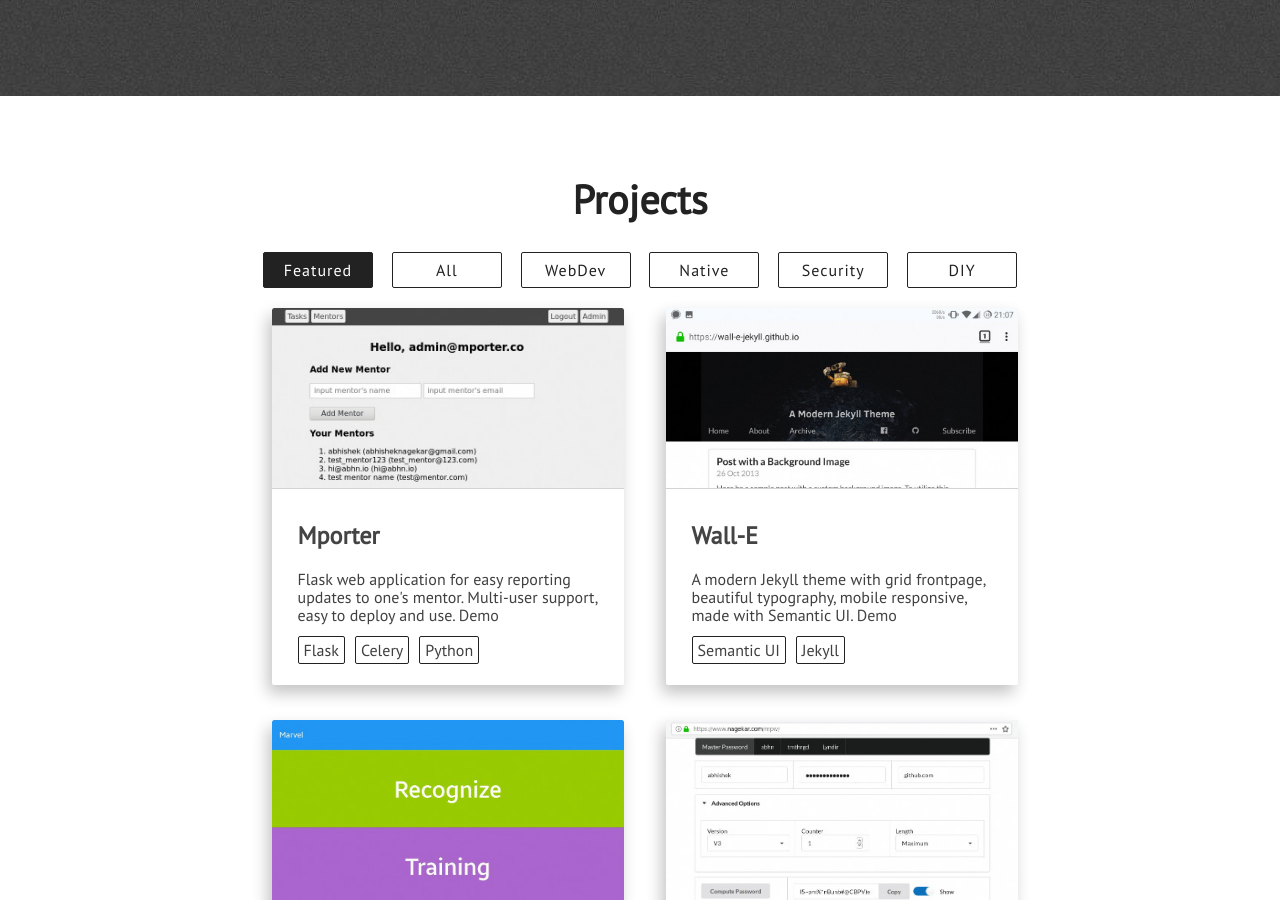
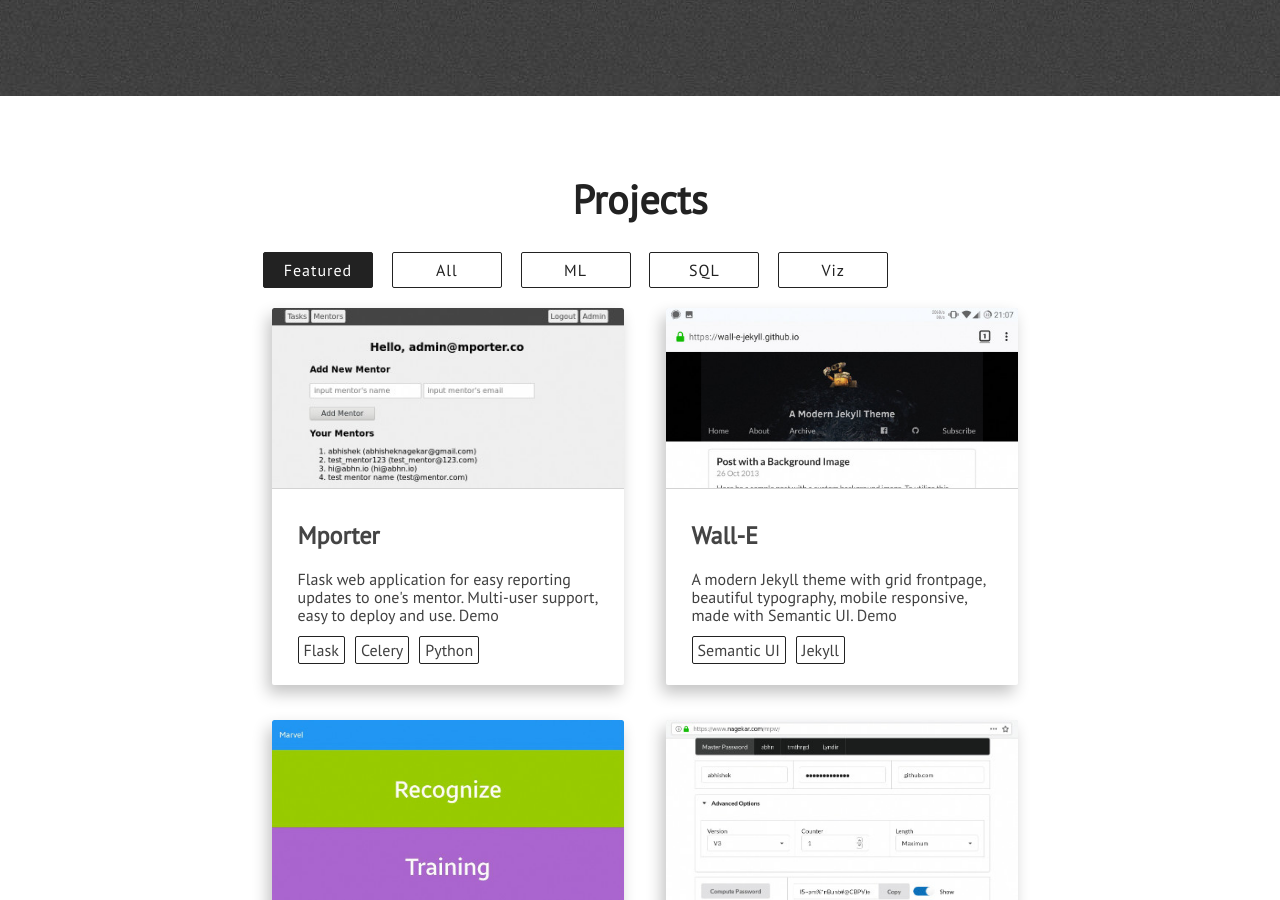
Before and after one commit to KaylynNguyen97/KaylynNguyen97.github.io, a Jekyll site: the page built from index.html, in a window 1280 px wide and 900 px high, scrolled down 2804 px. Built offline with Jekyll 4.4.1, drawn with Linux system fonts in a browser that asks for light colours; nearby versions of some CDN libraries.

Commit message:
Update projects.html

```diff
--- a/_includes/projects.html
+++ b/_includes/projects.html
@@ -3,19 +3,41 @@
         <div class="full-width">
             <div class="section-heading" id="featured-projects-text">Projects</div>
 
-                <div class="project-technologies">
+            <div class="project-technologies">
+                <a id="featured" class="semi-transparent-button with-border white-button" onclick="selected('featured')">Featured</a>
+                <a id="all" class="semi-transparent-button with-border white-button" onclick="selected('all')">All</a>
+                <a id="ml" class="semi-transparent-button with-border white-button" onclick="selected('ml')">ML</a>
+                <a id="sql" class="semi-transparent-button with-border white-button" onclick="selected('sql')">SQL</a>
+                <a id="viz" class="semi-transparent-button with-border white-button" onclick="selected('viz')">Viz</a>
+            </div>
 
-                    <a id="featured" class="semi-transparent-button with-border white-button" onclick="selected('featured')">Featured</a>
-                    <a id="all" class="semi-transparent-button with-border white-button" onclick="selected('all')">All</a>
-                    <a id="webdev" class="semi-transparent-button with-border white-button" onclick="selected('webdev')">WebDev</a>
-                    <a id="native" class="semi-transparent-button with-border white-button" onclick="selected('native')">Native</a>
-                    <a id="security" class="semi-transparent-button with-border white-button" onclick="selected('security')">Security</a>
-                    <a id="diy" class="semi-transparent-button with-border white-button" onclick="selected('diy')">DIY</a>
+            <div class="projects-wrapper">
 
+                <div class="project-card" data-tags="featured ml">
+                    <h3><a href="https://github.com/KaylynNguyen97/IMdbMachineLearning" target="_blank">🎬 IMDb Movie Success Prediction</a></h3>
+                    <p>Used machine learning techniques to predict IMDb movie ratings based on metadata like genre, director, and runtime. Explored feature engineering, modeling, and evaluation.</p>
                 </div>
 
-            <div class="projects-wrapper">
-            <!-- filled in by js -->
+                <div class="project-card" data-tags="featured ml">
+                    <h3><a href="https://github.com/KaylynNguyen97/CustomerChurn" target="_blank">📉 Customer Churn Prediction</a></h3>
+                    <p>Built classification models to predict churn using Random Forest, Logistic Regression, and SVM. Evaluated using ROC AUC, precision, and recall for stakeholder reporting.</p>
+                </div>
+
+                <div class="project-card" data-tags="ml viz">
+                    <h3><a href="https://github.com/KaylynNguyen97/YelpSentimentAnalysis" target="_blank">🗣️ Yelp Review Sentiment Analysis</a></h3>
+                    <p>Applied NLP techniques including Bag of Words and TF-IDF to classify sentiment in Yelp reviews. Compared classifiers and visualized results using confusion matrices.</p>
+                </div>
+
+                <div class="project-card" data-tags="viz">
+                    <h3><a href="https://github.com/KaylynNguyen97/DataDesignRepresentationDietaryCompass" target="_blank">🥗 Dietary Compass DataViz</a></h3>
+                    <p>Visualized dietary nutrition and health outcomes using Tableau and Python to create an intuitive, evidence-based representation of food group benefits and risks.</p>
+                </div>
+
+                <div class="project-card" data-tags="sql">
+                    <h3><a href="https://github.com/KaylynNguyen97/SephoraSQL" target="_blank">🛍️ Sephora SQL Analysis</a></h3>
+                    <p>Queried and analyzed Sephora product and review data using SQL to derive product trends, customer satisfaction patterns, and feature correlations.</p>
+                </div>
+
             </div>
         </div>
     </section>
```
